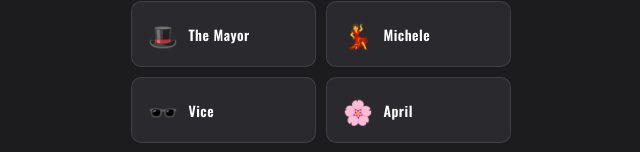
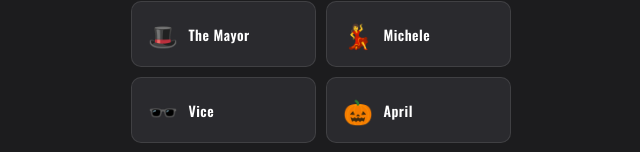
Before and after one commit to jayslimDharmata/cockpit-app, a React (Create React App) app: page / in a window 1280 px wide. Shown: the part 281-433 px from the top of the page, without its empty margins (319-959 px from the left). Built offline with nearby package versions, Linux system fonts and the light colour scheme.

Commit message:
Update App.jsx

```diff
--- a/src/App.jsx
+++ b/src/App.jsx
@@ -18,7 +18,7 @@ const HOSTS = ["John","Melissa"];
 
 const AVATARS = {
   "John":"👨‍🍳","Melissa":"👩‍🍳","The Mayor":"🎩",
-  "Michele":"💃","Vice":"🕶️","April":"🌸",
+  "Michele":"💃","Vice":"🕶️","April":"🎃",
   "Rashawn":"🔥","Tess":"⭐","Garrett":"🤙","Lindsey":"🦋",
 };
 
```
